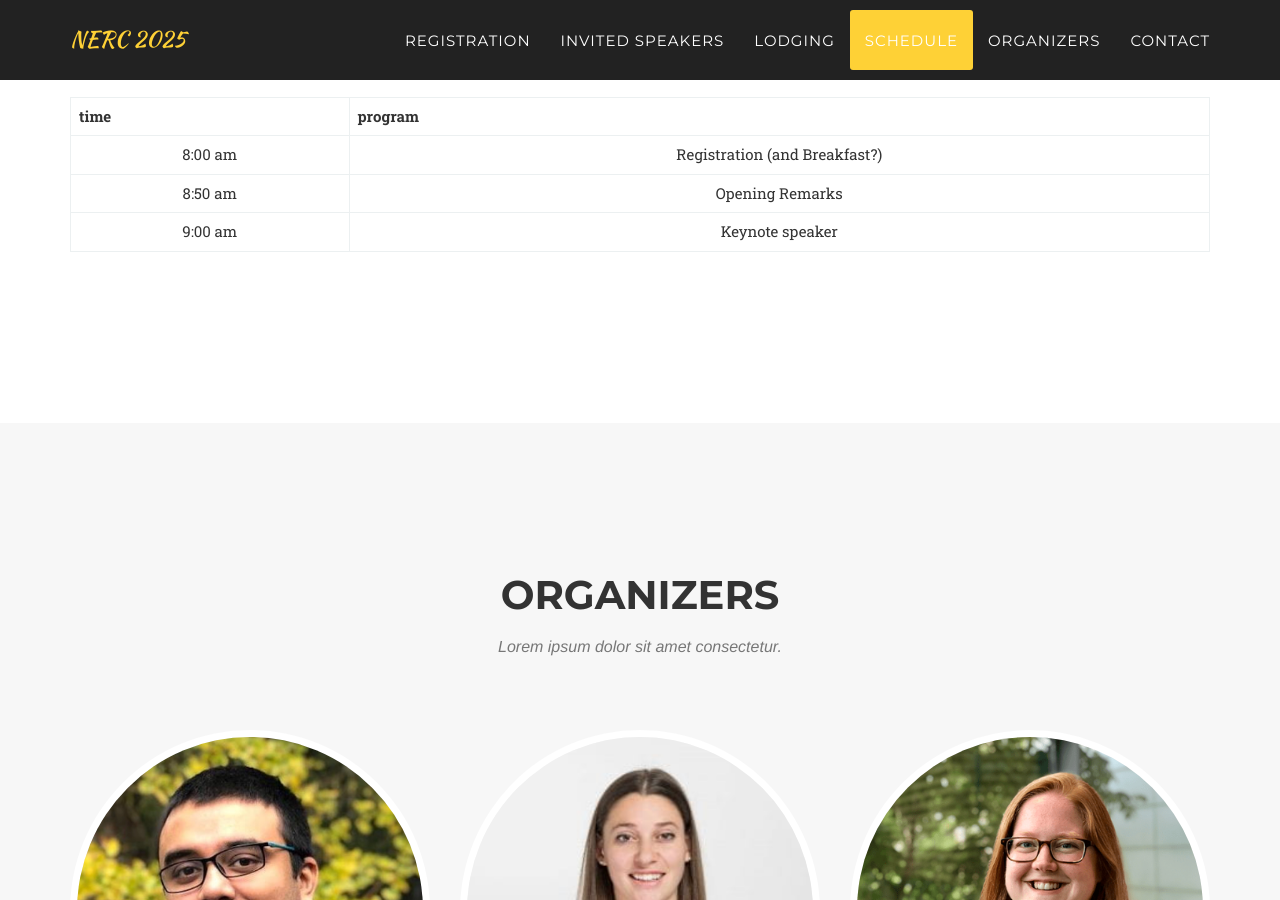
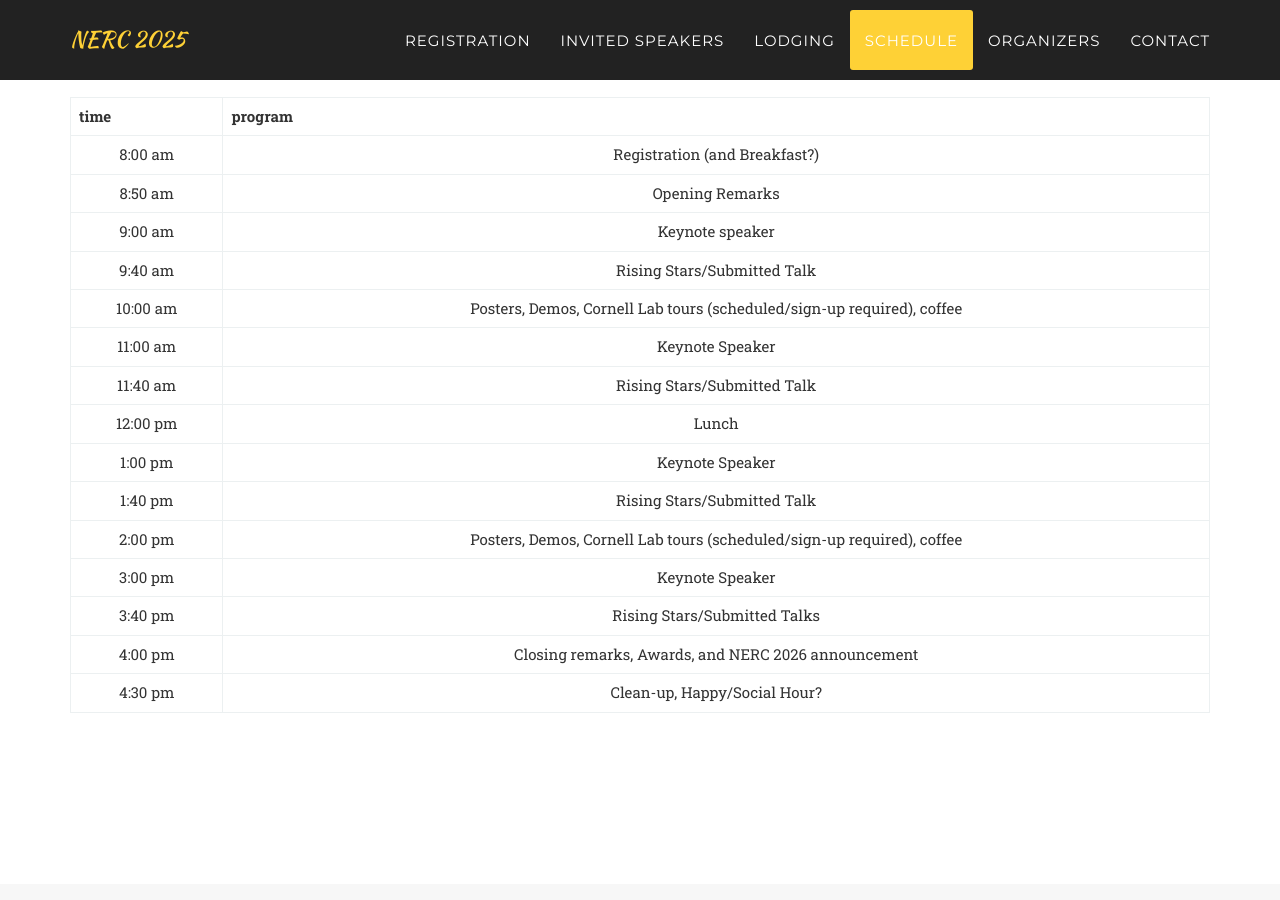
Before and after one commit to Cornell-Tech-AIRLab/cornell2025.nerc.io, a Jekyll site: the page built from index.html, in a window 1280 px wide and 900 px high, scrolled down 4702 px. Built offline with Jekyll 4.4.1, drawn with Linux system fonts in a browser that asks for light colours; some web fonts are replaced.

Commit message:
add the other content

```diff
--- a/_includes/schedule.html
+++ b/_includes/schedule.html
@@ -44,6 +44,102 @@
                 Keynote speaker
               </td>
             </tr>
+            <tr>
+              <td>
+                9:40 am
+              </td>
+              <td>
+                Rising Stars/Submitted Talk
+              </td>
+            </tr>
+            <tr>
+              <td>
+                10:00 am
+              </td>
+              <td>
+                Posters, Demos, Cornell Lab tours (scheduled/sign-up required), coffee
+              </td>
+            </tr>
+            <tr>
+              <td>
+                11:00 am
+              </td>
+              <td>
+                Keynote Speaker
+              </td>
+            </tr>
+            <tr>
+              <td>
+                11:40 am
+              </td>
+              <td>
+                Rising Stars/Submitted Talk
+              </td>
+            </tr>
+            <tr>
+              <td>
+                12:00 pm
+              </td>
+              <td>
+                Lunch
+              </td>
+            </tr>
+            <tr>
+              <td>
+                1:00 pm
+              </td>
+              <td>
+                Keynote Speaker
+              </td>
+            </tr>
+            <tr>
+              <td>
+                1:40 pm
+              </td>
+              <td>
+                Rising Stars/Submitted Talk
+              </td>
+            </tr>
+            <tr>
+              <td>
+                2:00 pm
+              </td>
+              <td>
+                Posters, Demos, Cornell Lab tours (scheduled/sign-up required), coffee
+              </td>
+            </tr>
+            <tr>
+              <td>
+                3:00 pm
+              </td>
+              <td>
+                Keynote Speaker
+              </td>
+            </tr>
+            <tr>
+              <td>
+                3:40 pm
+              </td>
+              <td>
+                Rising Stars/Submitted Talks
+              </td>
+            </tr>
+            <tr>
+              <td>
+                4:00 pm
+              </td>
+              <td>
+                Closing remarks, Awards, and NERC 2026 announcement
+              </td>
+            </tr>
+            <tr>
+              <td>
+                4:30 pm
+              </td>
+              <td>
+                Clean-up, Happy/Social Hour?
+              </td>
+            </tr>
           </tbody>
         </table>
       </div>
```
